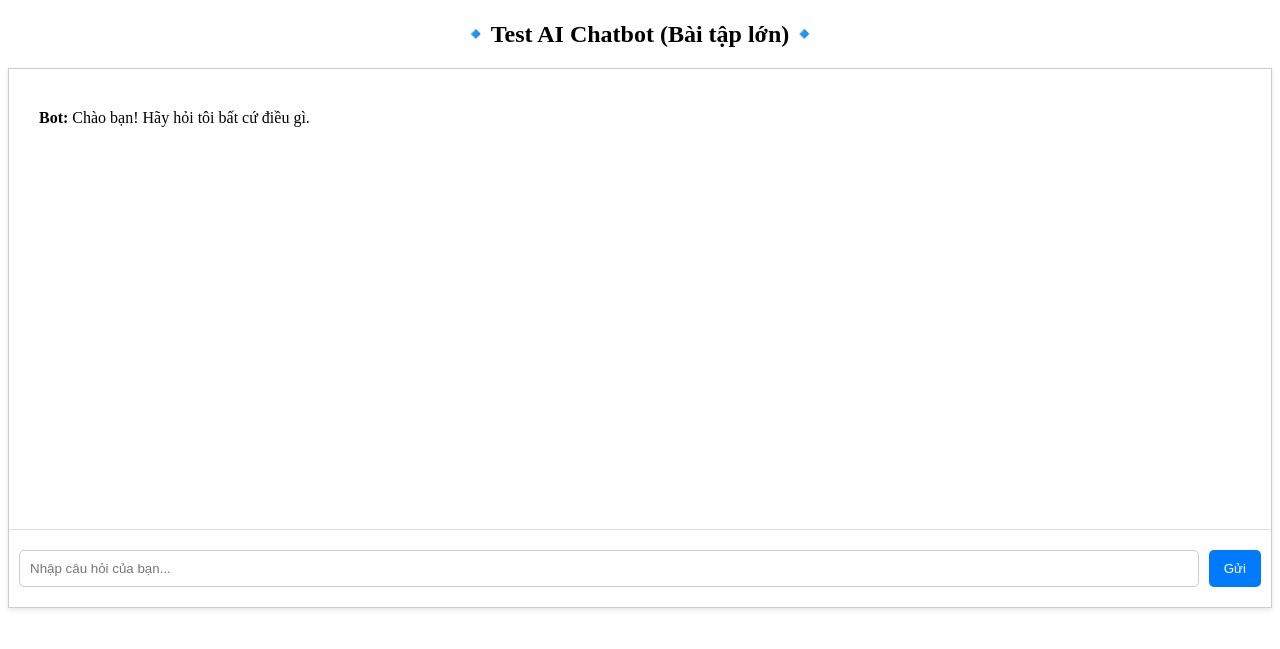
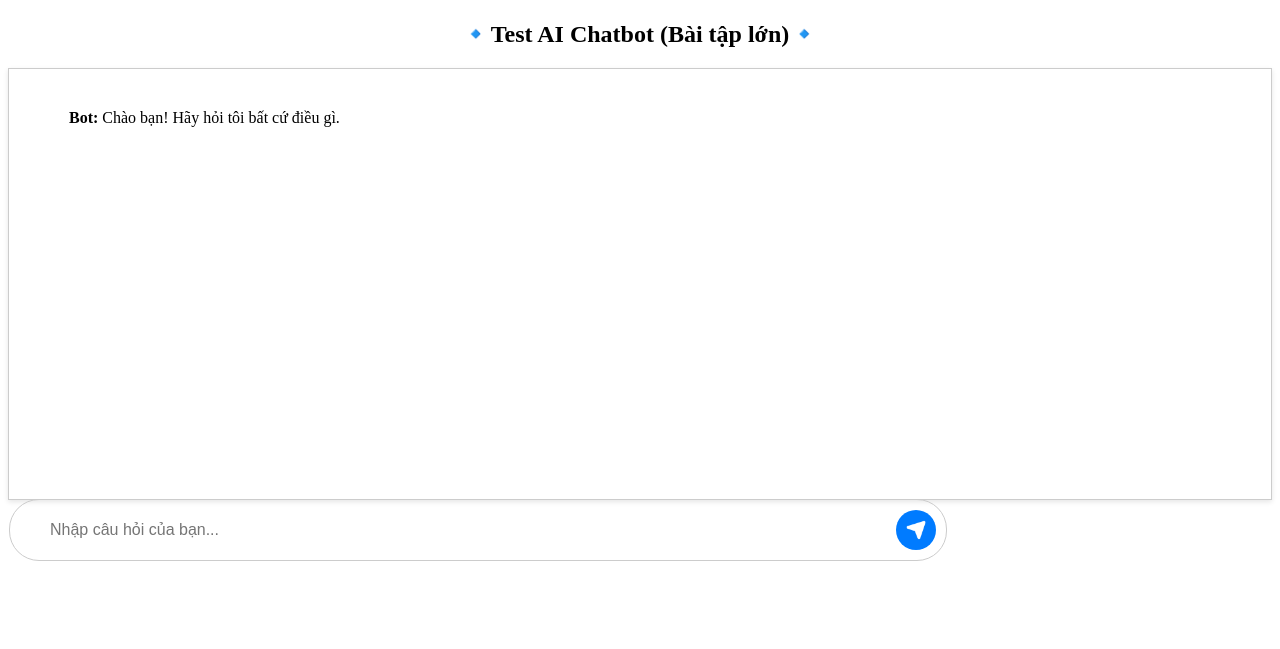
Before and after one commit to Hunggoodboy/Project-python-BTL, a Flask app: page /test-ai in a window 1280 px wide. Shown: the top 649 px of the page. Run offline with Flask 3, Linux system fonts and the light colour scheme.

Commit message:
style tí

```diff
--- a/static/css/ai.css
+++ b/static/css/ai.css
@@ -9,7 +9,7 @@ h2 {
     box-shadow: 0 2px 5px rgba(0,0,0,0.1);
 }
 #chat-box {
-    height: 400px;
+    height: 370px;
     overflow-x: hidden;
     overflow-y: auto;
     padding: 10px;
@@ -18,7 +18,7 @@ h2 {
     display: flex;
     flex-direction: column;
     gap: 10px;
-    margin: 20px;
+    margin: 20px 50px;
 }
 #chat-box p {
     margin: 10px 0;
@@ -26,26 +26,44 @@ h2 {
 }
 #chat-input-area {
     display: flex;
-    padding: 20px 10px;
-    border-top: 1px solid #ddd;
+    padding: 10px 10px 10px 30px;
+
+    border: 1px solid #ccc;
+    width: 70%;
+    position: absolute;
+    margin: 0 auto 30px;
+    justify-self: center;
+    border-radius: 30px;
 }
 #chat-input {
     flex-grow: 1;
     padding: 10px;
-    border: 1px solid #ccc;
-    border-radius: 5px;
+    border: none;
+    font-size: 16px;
+}
+#chat-input:focus {
+    outline: none;
 }
 #send-button {
-    padding: 10px 15px;
-    margin-left: 10px;
     background-color: #007bff;
     color: white;
     border: none;
-    border-radius: 5px;
+    height: 40px;
+    width: 40px;
+    border-radius: 50%;
     cursor: pointer;
+
+    /* cho cái ảnh nó căn giữa */
+    display: flex;
+    align-items: center;
+    justify-content: center;
 }
 #send-button:hover {
     background-color: #0056b3;
+}
+#send-button img{
+    width: 20px;
+    height: 20px;
 }
 
 .user-div{
--- a/templates/test_ai.html
+++ b/templates/test_ai.html
@@ -16,7 +16,9 @@
         </div>
         <div id="chat-input-area">
             <input type="text" id="chat-input" placeholder="Nhập câu hỏi của bạn...">
-            <button id="send-button">Gửi</button>
+            <button id="send-button">
+                <img src="{{ url_for('static', filename='used/send.png') }}" alt="Send" />
+            </button>
         </div>
     </div>
 
```
Also changed, not shown: static/used/send.png (added).
